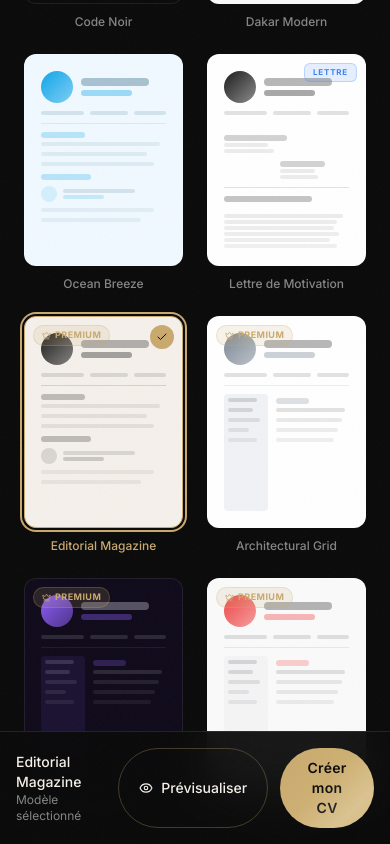
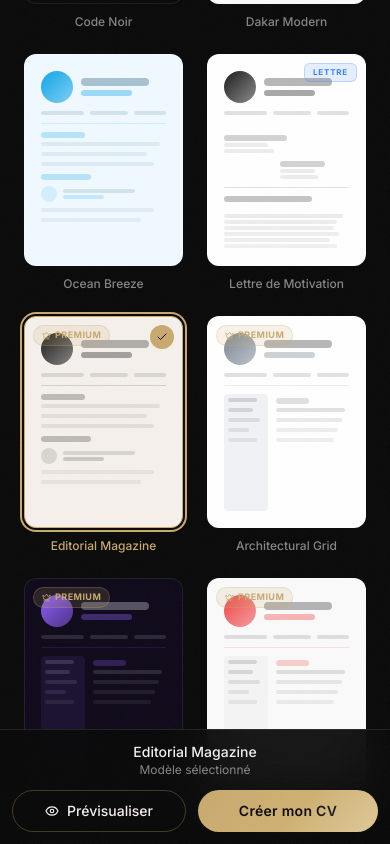
Before and after one commit to rahmaneking-sudo/cvpro, a React (Vite) app in the folder client/: page /templates in a window 390 px wide. Both pictures are taken after a click on the element 103 px from the left and 2724 px from the top of the page. Shown: the part 2302-3146 px from the top of the page. Built offline with nearby package versions, Linux system fonts and the light colour scheme; no server answers; a web font is replaced by a local one.

Commit message:
feat: improve mobile responsiveness on PaymentModal and TemplateGallery

```diff
--- a/client/src/components/cv/TemplateGallery.jsx
+++ b/client/src/components/cv/TemplateGallery.jsx
@@ -183,11 +183,11 @@ function PreviewModal({ template, onClose, onSelect, isLoggedIn }) {
         onClick={(e) => e.stopPropagation()}
         className="relative max-w-[680px] w-full max-h-[92vh] overflow-hidden rounded-2xl shadow-[0_0_100px_rgba(201,169,110,0.12)]"
       >
-        <div className="sticky top-0 z-10 flex items-center justify-between px-6 py-4 bg-[var(--color-charcoal)] border-b border-[rgba(255,255,255,0.06)]">
+        <div className="sticky top-0 z-10 flex flex-col sm:flex-row items-start sm:items-center justify-between gap-3 px-4 sm:px-6 py-3 sm:py-4 bg-[var(--color-charcoal)] border-b border-[rgba(255,255,255,0.06)]">
           <div className="flex items-center gap-3">
             <div>
               <div className="flex items-center gap-2">
-                <h3 className="text-lg font-bold text-[var(--color-ivory)]" style={{ fontFamily: 'var(--font-serif)' }}>{template.name}</h3>
+                <h3 className="text-base sm:text-lg font-bold text-[var(--color-ivory)]" style={{ fontFamily: 'var(--font-serif)' }}>{template.name}</h3>
                 {isPremium && (
                   <span className="px-2 py-0.5 rounded-full text-[9px] font-bold uppercase" style={{ background: `${tierInfo.color}20`, color: tierInfo.color }}>
                     {tierInfo.fr}
@@ -197,12 +197,12 @@ function PreviewModal({ template, onClose, onSelect, isLoggedIn }) {
               <p className="text-xs text-[var(--color-white-muted)]">{seriesLabels[template.series]?.fr}</p>
             </div>
           </div>
-          <div className="flex items-center gap-3">
-            <button onClick={() => onSelect(template.id)} className="btn-primary !py-2.5 !px-6 !text-sm flex items-center gap-2">
+          <div className="flex items-center gap-3 w-full sm:w-auto">
+            <button onClick={() => onSelect(template.id)} className="btn-primary !py-2 sm:!py-2.5 !px-4 sm:!px-6 !text-xs sm:!text-sm flex items-center gap-2 flex-1 sm:flex-none justify-center">
               {isPremium && <Lock size={12} />}
               {isLoggedIn ? 'Utiliser ce modèle' : 'Créer mon CV'} <ArrowRight size={14} />
             </button>
-            <button onClick={onClose} className="w-9 h-9 rounded-full bg-white/5 hover:bg-white/10 flex items-center justify-center text-[var(--color-white-muted)]">
+            <button onClick={onClose} className="w-9 h-9 rounded-full bg-white/5 hover:bg-white/10 flex items-center justify-center text-[var(--color-white-muted)] shrink-0">
               <X size={18} />
             </button>
           </div>
@@ -339,18 +339,18 @@ export default function TemplateGallery() {
         <AnimatePresence>
           {selectedId && (
             <motion.div initial={{ opacity: 0, y: 40 }} animate={{ opacity: 1, y: 0 }} exit={{ opacity: 0, y: 40 }}
-              className="fixed bottom-0 left-0 right-0 p-4 bg-[rgba(10,10,10,0.95)] backdrop-blur-xl border-t border-[rgba(201,169,110,0.15)] z-50"
+              className="fixed bottom-0 left-0 right-0 p-3 sm:p-4 bg-[rgba(10,10,10,0.95)] backdrop-blur-xl border-t border-[rgba(201,169,110,0.15)] z-50"
             >
-              <div className="max-w-7xl mx-auto flex items-center justify-between">
-                <div>
+              <div className="max-w-7xl mx-auto flex flex-col sm:flex-row items-center justify-between gap-3">
+                <div className="text-center sm:text-left">
                   <p className="text-sm text-[var(--color-ivory)] font-medium">{templates.find(t => t.id === selectedId)?.name}</p>
                   <p className="text-xs text-[var(--color-white-muted)]">Modèle sélectionné</p>
                 </div>
-                <div className="flex gap-3">
-                  <button onClick={() => setPreviewTemplate(templates.find(t => t.id === selectedId))} className="btn-ghost !py-2.5 !px-5 !text-sm flex items-center gap-2">
+                <div className="flex gap-3 w-full sm:w-auto">
+                  <button onClick={() => setPreviewTemplate(templates.find(t => t.id === selectedId))} className="btn-ghost !py-2.5 !px-5 !text-sm flex items-center justify-center gap-2 flex-1 sm:flex-none">
                     <Eye size={14} /> Prévisualiser
                   </button>
-                  <button onClick={() => handleSelect()} className="btn-primary !py-2.5 !px-6 !text-sm">
+                  <button onClick={() => handleSelect()} className="btn-primary !py-2.5 !px-6 !text-sm flex-1 sm:flex-none">
                     {isLoggedIn ? 'Utiliser ce modèle' : 'Créer mon CV'}
                   </button>
                 </div>
--- a/client/src/components/shared/PaymentModal.jsx
+++ b/client/src/components/shared/PaymentModal.jsx
@@ -67,17 +67,17 @@ export default function PaymentModal({ isOpen, onClose, onSuccess, templateId, t
   };
 
   return (
-    <div className="fixed inset-0 z-[99999] flex items-center justify-center p-4 lg:p-8 bg-black/80 backdrop-blur-sm overflow-y-auto">
+    <div className="fixed inset-0 z-[99999] flex items-start lg:items-center justify-center p-0 lg:p-8 bg-black/80 backdrop-blur-sm overflow-y-auto">
       <motion.div
         initial={{ opacity: 0, scale: 0.95, y: 20 }}
         animate={{ opacity: 1, scale: 1, y: 0 }}
-        className="w-full max-w-5xl bg-[#f4f5f5] rounded-2xl shadow-2xl overflow-hidden relative flex flex-col lg:flex-row my-auto"
+        className="w-full max-w-5xl bg-[#f4f5f5] min-h-screen lg:min-h-0 lg:rounded-2xl shadow-2xl overflow-hidden relative flex flex-col lg:flex-row m-auto"
       >
 
         {/* Left Panel */}
         <div className="flex-1 p-6 lg:p-10 flex flex-col relative min-h-[500px]">
           {step === 1 && !isProcessing && (
-            <button onClick={onClose} className="absolute top-6 left-6 text-gray-500 hover:text-gray-900 transition-colors z-10 font-medium text-sm flex items-center gap-2">
+            <button onClick={onClose} className="absolute top-4 right-4 lg:top-6 lg:left-6 lg:right-auto text-gray-500 hover:text-gray-900 transition-colors z-50 font-medium text-sm flex items-center gap-2 bg-white/80 lg:bg-transparent px-3 py-1.5 lg:p-0 rounded-full shadow-sm lg:shadow-none">
               ✕ Fermer
             </button>
           )}
@@ -89,9 +89,9 @@ export default function PaymentModal({ isOpen, onClose, onSuccess, templateId, t
                 initial={{ opacity: 0, x: -20 }}
                 animate={{ opacity: 1, x: 0 }}
                 exit={{ opacity: 0, x: 20 }}
-                className="flex flex-col h-full mt-10 lg:mt-6"
+                className="flex flex-col h-full mt-6 lg:mt-6"
               >
-                <h2 className="text-2xl font-bold text-gray-900 mb-6">Choisissez un moyen de paiement</h2>
+                <h2 className="text-xl lg:text-2xl font-bold text-gray-900 mb-6 pr-10 lg:pr-0">Choisissez un moyen de paiement</h2>
 
                 <div className="space-y-3 mb-8">
                   {/* Wave Option */}
@@ -243,8 +243,8 @@ export default function PaymentModal({ isOpen, onClose, onSuccess, templateId, t
         </div>
 
         {/* Right Panel (Summary) */}
-        <div className="w-full lg:w-[420px] bg-[#082f1f] text-white p-6 lg:p-10 flex flex-col shrink-0">
-          <h2 className="text-lg font-medium text-gray-300 mb-8 lg:mb-12">Résumé de la commande</h2>
+        <div className="w-full lg:w-[420px] bg-[#082f1f] text-white p-6 lg:p-10 flex flex-col shrink-0 order-first lg:order-last">
+          <h2 className="text-lg font-medium text-gray-300 mb-6 lg:mb-12">Résumé de la commande</h2>
 
           <div className="mb-8 lg:mb-12">
             <div className="text-sm text-[#a0b2a8] mb-2">Total de la commande</div>
@@ -267,7 +267,7 @@ export default function PaymentModal({ isOpen, onClose, onSuccess, templateId, t
             </div>
           </div>
 
-          <div className="mt-auto pt-8 lg:pt-0">
+          <div className="mt-4 lg:mt-auto pt-6 lg:pt-0">
             <button
               disabled={isProcessing || step === 4 || !isFormValid()}
               onClick={handleProcessPayment}
```
